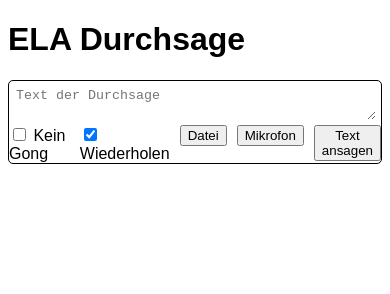
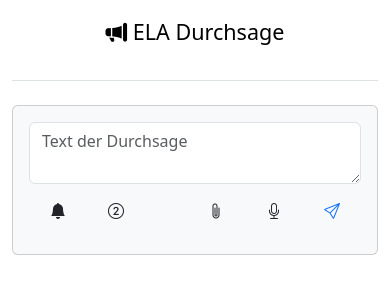
Before and after one commit to mziech/ela, a website: page static/index.html in a window 390 px wide. Drawn offline with nearby package versions, Linux system fonts and the light colour scheme.

Commit message:
Use Bootstrap to improve look & feel of the frontend

```diff
--- a/static/index.html
+++ b/static/index.html
@@ -1,36 +1,76 @@
 <!DOCTYPE html>
 <html>
+
 <head>
+    <meta charset="utf-8">
+    <meta name="viewport" content="width=device-width, initial-scale=1">
     <title>ELA Durchsage</title>
+    <link href="assets/bootstrap.min.css" rel="stylesheet">
+    <link href="assets/bootstrap-icons.min.css" rel="stylesheet">
     <link href="style.css" rel="stylesheet">
 </head>
+
 <body>
-        <h1>ELA Durchsage</h1>
+    <main>
+        <div class="container">
+            <header class="d-flex flex-wrap justify-content-center py-3 mb-4 border-bottom">
+                <a href="/"
+                    class="d-flex align-items-center mb-3 mb-md-0 me-md-auto link-body-emphasis text-decoration-none">
+                    <span class="fs-4"><i class="bi bi-megaphone-fill"></i> ELA Durchsage</span>
+                </a>
+            </header>
+            <div class="card bg-light">
                 <form id="form" onsubmit="return onFormSubmit()">
-            <div id="form-container">
-                <textarea name="text" placeholder="Text der Durchsage"></textarea>
-                <div id="form-actions">
-                    <div>
-                        <input type="checkbox" name="no_chime" value="true"/> Kein Gong
+                    <div id="form-container" class="m-3">
+                        <textarea name="text" placeholder="Text der Durchsage" class="form-control"></textarea>
+                        <div id="form-actions" class="hstack">
+                            <div class="p-2">
+                                <div class="form-check form-switch d-none d-md-block">
+                                    <input id="no_chime" type="checkbox" class="form-check-input" name="no_chime" value="true" />
+                                    <label for="no_chime" class="form-check-label">Kein Gong</label>
                                 </div>
-                    <div>
-                        <input type="checkbox" name="repeat" value="true" checked/> Wiederholen
+                                <button type="button" class="btn icon-check d-md-none" data-for="no_chime">
+                                    <i class="icon-check-off bi bi-bell-fill"></i>
+                                    <i class="icon-check-on bi bi-bell-slash-fill"></i>
+                                </button>
                             </div>
-                    <div>
+                            <div class="p-2">
+                                <div class="form-check form-switch d-none d-md-block">
+                                    <input id="repeat" type="checkbox" class="form-check-input" name="repeat" value="true" checked />
+                                    <label for="repeat" class="form-check-label">Wiederholen</label>
+                                </div>
+                                <button type="button" class="btn icon-check d-md-none" data-for="repeat">
+                                    <i class="icon-check-off bi bi-1-circle"></i>
+                                    <i class="icon-check-on bi bi-2-circle"></i>
+                                </button>
+                            </div>
+                            <div class="p-2 ms-auto">
                                 <input type="file" id="upload-file" accept=".wav,.ogg,.mp3">
-                        <button type="button" onclick="document.getElementById('upload-file').click()">Datei</button>
+                                <button type="button" class="btn play-button" title="Datei abspielen"
+                                    onclick="document.getElementById('upload-file').click()">
+                                    <i class="bi bi-paperclip"></i>
+                                </button>
                             </div>
-                    <div id="mic" style="display: none;">
-                        <button class="record-start" type="button" onclick="onRecord()">Mikrofon</button>
-                        <button class="record-end" type="button" onclick="onRecordEnd(false)">Abbrechen</button>
-                        <button class="record-end" type="button" onclick="onRecordEnd(true)">Abspielen</button>
+                            <div id="mic" style="display: none;" class="p-2">
+                                <button class="record-start btn" type="button" onclick="onRecord()" title="Vom Mikrofon aufnehmen und abspielen"><i class="bi bi-mic"></i></button>
+                                <button class="record-end btn" type="button" onclick="onRecordEnd(false)" title="Aufnahme abbrechen und verwerfen"><i class="bi bi-stop-fill text-danger"></i></button>
+                                <button class="record-end btn" type="button" onclick="onRecordEnd(true)" title="Aufnahme abspielen"><i class="bi bi-play-fill text-success"></i></button>
                             </div>
-                    <div>
-                        <button type="submit">Text ansagen</button>
+                            <div class="p-2">
+                                <button type="submit" class="btn play-button" title="Text vorlesen"><i class="bi bi-send text-primary"></i></button>
+                            </div>
+                            <div class="spinner-border text-primary" role="status">
+                                <span class="visually-hidden">Abspielen...</span>
                             </div>
                         </div>
                     </div>
                 </form>
+            </div>
+        </div>
+    </main>
+
+    <script src="assets/bootstrap.min.js"></script>
     <script src="script.js" type="text/javascript"></script>
 </body>
+
 </html>
--- a/static/script.js
+++ b/static/script.js
@@ -7,6 +7,20 @@ if (navigator.mediaDevices && navigator.mediaDevices.getUserMedia) {
 } else {
   console.log("getUserMedia not supported on your browser!");
 }
+
+document.querySelectorAll(".icon-check").forEach($el => {
+    const $delegate = document.getElementById($el.getAttribute("data-for"));
+    const updateCheckIcon = () => {
+        if ($delegate.checked) {
+            $el.classList.add("icon-checked");
+        } else {
+            $el.classList.remove("icon-checked");
+        }
+    };
+    $el.addEventListener("click", () => $delegate.click());
+    $delegate.addEventListener("change", updateCheckIcon);
+    updateCheckIcon();
+});
 
 function getFormValues() {
     return {
@@ -18,6 +32,8 @@ function getFormValues() {
 
 function onFormSubmit() {
     var body = getFormValues();
+    $form.classList.add("playing");
+    $form.querySelectorAll("input,select,textarea").forEach($el => $el.setAttribute("disabled", "disabled"));
     fetch("say", {
         url: "say",
         method: "POST",
@@ -25,7 +41,10 @@ function onFormSubmit() {
         headers: {
             "content-type": "application/json",
         }
-    }).catch(err => console.error("POST failed"));
+    }).catch(err => console.error("POST failed")).finally(() => {
+        $form.classList.remove("playing")
+        $form.querySelectorAll("input,select,textarea").forEach($el => $el.removeAttribute("disabled"));
+    });
     return false;
 }
 
@@ -34,7 +53,7 @@ let playRecording = false;
 function onRecord() {
     navigator.mediaDevices.getUserMedia({audio: true})
     .then((stream) => {
-        $mic.className = "recording";
+        $form.classList.add("recording");
         mediaRecorder = new MediaRecorder(stream, {mimeType: "audio/ogg; codecs=opus"});
         mediaRecorder.start();
         console.log("recorder started: ", mediaRecorder.state);
@@ -48,15 +67,16 @@ function onRecord() {
 
         mediaRecorder.onstop = (e) => {
             console.log("recorder stopped");
-            $mic.className = "";
+            $form.classList.remove("recording");
             if (playRecording) {
                 const blob = new Blob(chunks, { type: "audio/ogg; codecs=opus" });
                 const body = new FormData($form);
                 body.append("file", blob, "recording.ogg");
+                $form.classList.add("playing");
                 fetch("play", {
                     method: "POST",
                     body,
-                });
+                }).finally(() => $form.classList.remove("playing"));
             }
             chunks = [];
             stream.getTracks().forEach(track => track.stop());
@@ -78,8 +98,9 @@ function onFileUpload() {
     const file = $uploadFile.files[0];
     const body = new FormData($form);
     body.append("file", file);
+    $form.classList.add("playing");
     fetch("play", {
         method: "POST",
         body
-    });
+    }).finally(() => $form.classList.remove("playing"));
 }
--- a/static/style.css
+++ b/static/style.css
@@ -1,35 +1,35 @@
-body {
-    font-family: sans-serif;
-}
-
-#form-container {
-    display: flex;
-    flex-direction: column;
-    border: 1px solid black;
-    border-radius: 5px;
-}
-
-#form-container textarea {
-    border: none;
-    margin: 5px;
-}
-
-#form-actions {
-    display: flex;
-    justify-content: flex-end;
-    align-items: stretch;
-    gap: 10px;
-}
-
-
-#mic.recording .record-start {
+form.recording .record-start {
     display: none;
 }
 
-#mic:not(.recording) .record-end {
+form.playing .record-start, form.playing .play-button, form.recording .play-button {
+    display: none !important;
+}
+
+form:not(.recording) .record-end {
     display: none;
 }
 
 #form-container #upload-file {
     display: none;
 }
+
+.icon-check .icon-check-on {
+    display: none;
+}
+
+.icon-check .icon-check-off {
+    display: inline-block;
+}
+
+.icon-check.icon-checked .icon-check-on {
+    display: inline-block;
+}
+
+.icon-check.icon-checked .icon-check-off {
+    display: none;
+}
+
+form:not(.playing) .spinner-border {
+    display: none;
+}
```
Also changed, not shown: package.json (added, +25 -0 lines), .devcontainer/devcontainer-lock.json, .devcontainer/devcontainer.json, 5 other files. Lines whose indentation alone changed are shown as unchanged.
